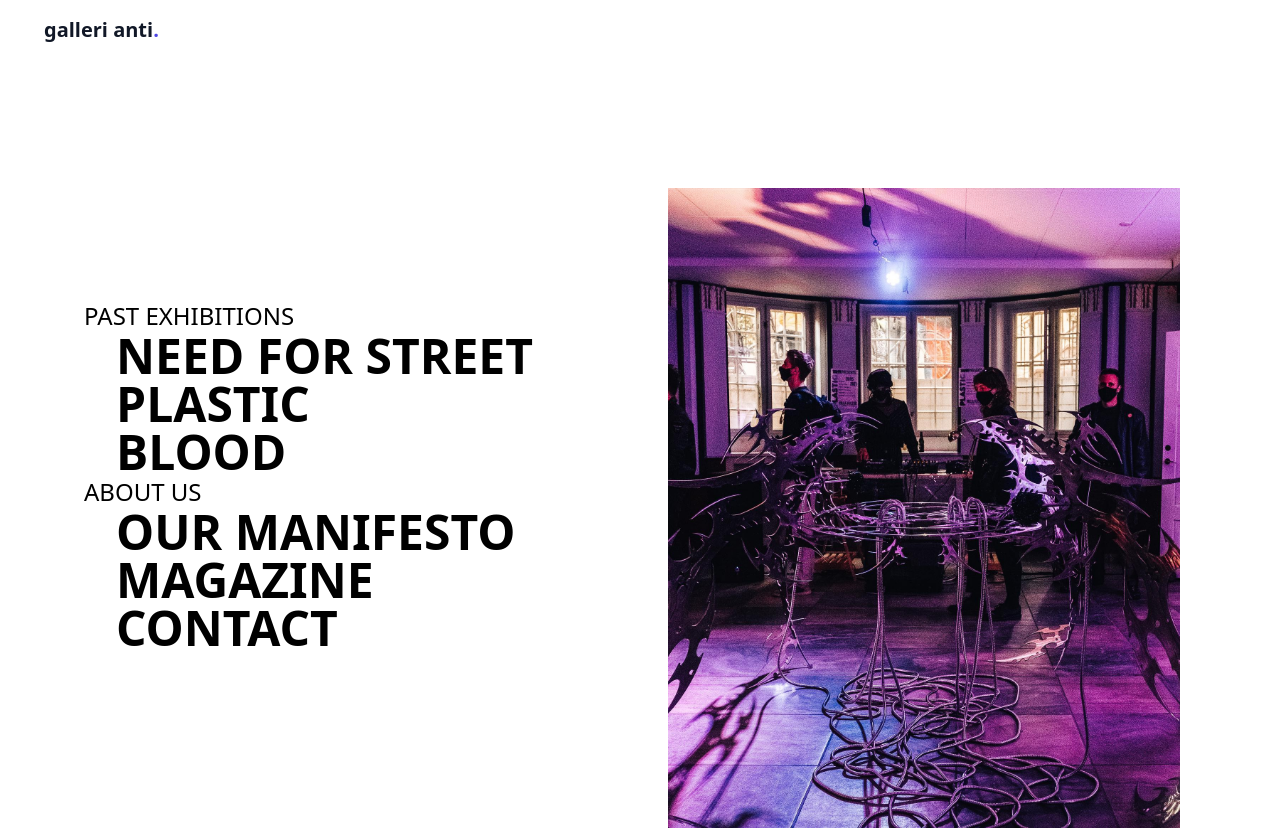
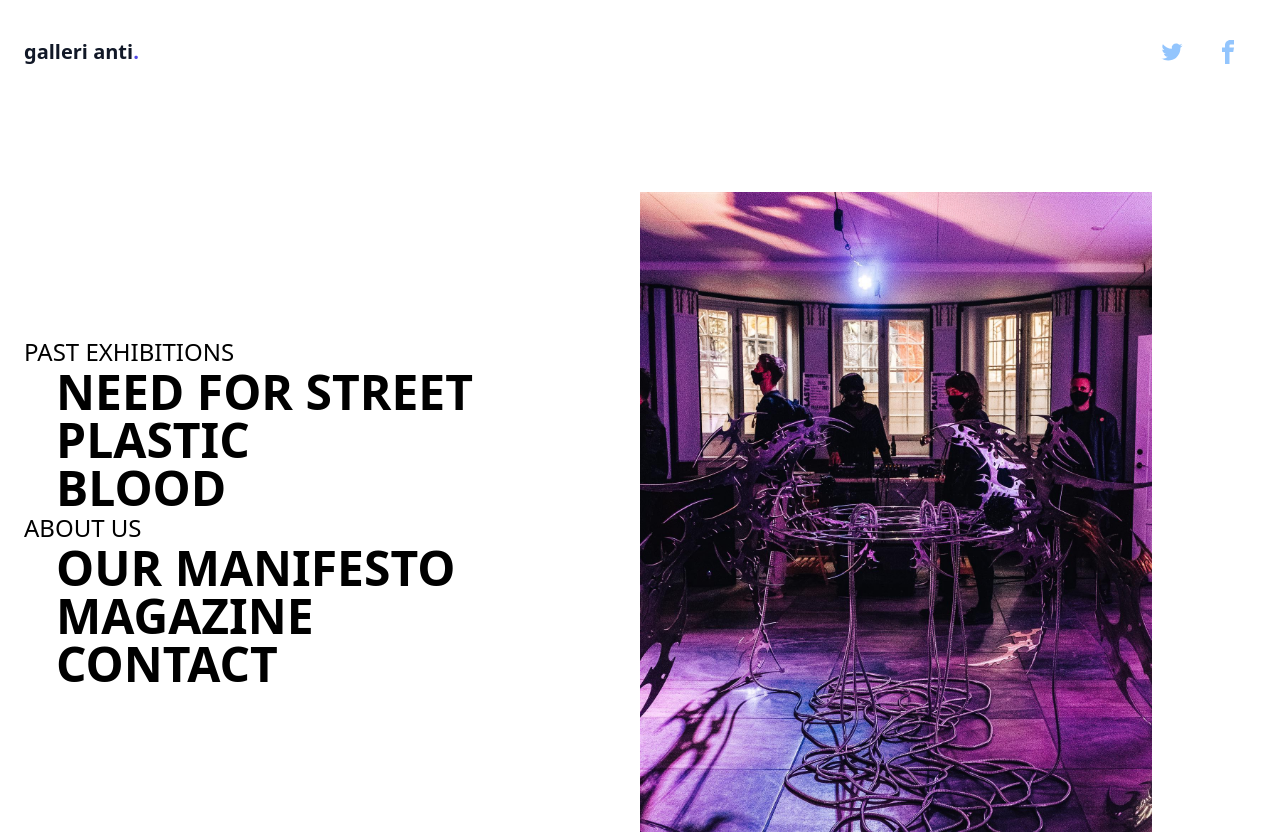
Before and after one commit to VladimirDima/galleri-anti-framer-react-website, a React (Create React App) app: page / in a window 1280 px wide. Shown: the top 834 px of the page. Built offline with nearby package versions, Linux system fonts and the light colour scheme.

Commit message:
changed home layout

```diff
--- a/src/routes/home.jsx
+++ b/src/routes/home.jsx
@@ -4,26 +4,28 @@ import mock from '../assets/mock.jpeg';
 
 const transition = { duration: 1, ease: [.6, .01, -0.05, 0.9] }
 const hoverTransition = { duration: 0.5, ease: [.6, .01, -0.05, 0.9] }
+
 const Home = () => {
     return (
-        <div className="container mt-15 px-3 mx-auto flex flex-wrap flex-col md:flex-row items-center">
-            {/* <!-- Section 1 --> */}
-            <section class="w-full px-8 text-gray-700 bg-white">
-                <div class="container flex flex-col flex-wrap items-center justify-between py-5 mx-auto md:flex-row max-w-7xl">
-                    <div class="relative flex flex-col md:flex-row">
-                        <a href="#_" class="flex items-center mb-5 font-medium text-gray-900 lg:w-auto lg:items-center lg:justify-center md:mb-0">
-                            <span class="mx-auto text-xl font-black leading-none text-gray-900 select-none">galleri anti<span class="text-indigo-600">.</span></span>
+        <div className="h-screen pb-14 bg-right bg-cover">
+            <div className="w-full container mx-auto p-6">
+                <div className="w-full flex items-center justify-between">
+                    <a className="flex items-center text-indigo-400 no-underline hover:no-underline font-bold text-2xl lg:text-4xl" href="#">
+                        <span className="mx-auto text-xl font-black leading-none text-gray-900 select-none">galleri anti<span className="text-indigo-600">.</span></span>
+                    </a>
+                    <div className="flex w-1/2 justify-end content-center">
+                        <a className="inline-block text-blue-300 no-underline hover:text-indigo-800 hover:text-underline text-center h-10 p-2 md:h-auto md:p-4" data-tippy-content="@twitter_handle" href="https://twitter.com/intent/tweet?url=#">
+                            <svg className="fill-current h-6" xmlns="http://www.w3.org/2000/svg" viewBox="0 0 32 32"><path d="M30.063 7.313c-.813 1.125-1.75 2.125-2.875 2.938v.75c0 1.563-.188 3.125-.688 4.625a15.088 15.088 0 0 1-2.063 4.438c-.875 1.438-2 2.688-3.25 3.813a15.015 15.015 0 0 1-4.625 2.563c-1.813.688-3.75 1-5.75 1-3.25 0-6.188-.875-8.875-2.625.438.063.875.125 1.375.125 2.688 0 5.063-.875 7.188-2.5-1.25 0-2.375-.375-3.375-1.125s-1.688-1.688-2.063-2.875c.438.063.813.125 1.125.125.5 0 1-.063 1.5-.25-1.313-.25-2.438-.938-3.313-1.938a5.673 5.673 0 0 1-1.313-3.688v-.063c.813.438 1.688.688 2.625.688a5.228 5.228 0 0 1-1.875-2c-.5-.875-.688-1.813-.688-2.75 0-1.063.25-2.063.75-2.938 1.438 1.75 3.188 3.188 5.25 4.25s4.313 1.688 6.688 1.813a5.579 5.579 0 0 1 1.5-5.438c1.125-1.125 2.5-1.688 4.125-1.688s3.063.625 4.188 1.813a11.48 11.48 0 0 0 3.688-1.375c-.438 1.375-1.313 2.438-2.563 3.188 1.125-.125 2.188-.438 3.313-.875z"></path></svg>
+                        </a>
+                        <a className="inline-block text-blue-300 no-underline hover:text-indigo-800 hover:text-underline text-center h-10 p-2 md:h-auto md:p-4 " data-tippy-content="#facebook_id" href="https://www.facebook.com/sharer/sharer.php?u=#">
+                            <svg className="fill-current h-6" xmlns="http://www.w3.org/2000/svg" viewBox="0 0 32 32"><path d="M19 6h5V0h-5c-3.86 0-7 3.14-7 7v3H8v6h4v16h6V16h5l1-6h-6V7c0-.542.458-1 1-1z"></path></svg>
                         </a>
                     </div>
                 </div>
-            </section>
+            </div>
 
-            {/* <!-- Section 2 --> */}
-            <section class="w-full px-2 pt-16 bg-white md:px-0">
-                <div class="container items-center max-w-6xl px-8 mx-auto xl:px-5">
-                    <div class="flex flex-wrap items-center sm:-mx-3">
-                        <div class="w-full md:w-1/2 md:px-3">
-                            <div class="w-full pb-6 space-y-6 sm:max-w-md lg:max-w-lg md:space-y-4 lg:space-y-8 xl:space-y-9 sm:pr-5 lg:pr-0 md:pb-0">
+            <div className="container pt-16 px-6 mx-auto flex flex-wrap flex-col md:flex-row items-center">
+                <div className="flex flex-col w-full xl:w-1/2 justify-center lg:items-start overflow-y-hidden">
                     <motion.ul className="flex flex-col w-full justify-center items-start text-center md:text-left"
                         initial={{ opacity: 0 }}
                         animate={{ opacity: 1 }}
@@ -50,17 +52,15 @@ const Home = () => {
                         </motion.li>
                     </motion.ul>
                 </div>
+
+                <div className="w-full xl:w-1/2 py-6 overflow-y-hidden">
+                    <motion.img className="max-w-lg" src={mock} alt="" />
                 </div>
-                        <div class="w-full md:w-1/2">
-                            <div class="w-full h-auto overflow-hidden">
-                                <div className="w-full pt-16 flex justify-center text-center overflow-hidden">
-                                    <motion.img className="max-w-lg" src={mock} alt=""/>
+
+                <div className="w-full pt-16 pb-6 text-sm text-center md:text-left fade-in">
+                    <a className="text-gray-500 no-underline hover:no-underline" href="#">&copy; App 2019</a>
                 </div>
             </div>
-                        </div>
-                    </div>
-                </div>
-            </section>
         </div>
     );
 }
```
Lines whose indentation alone changed are shown as unchanged.
